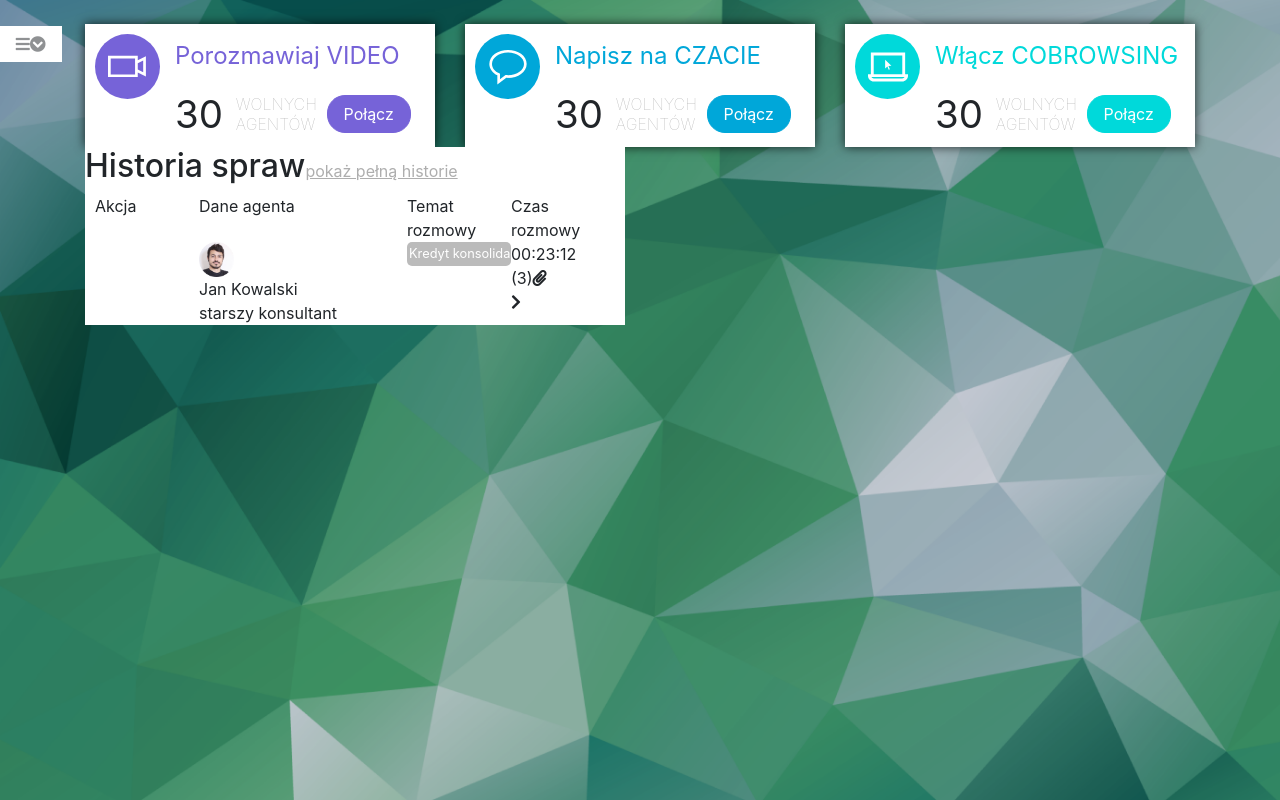
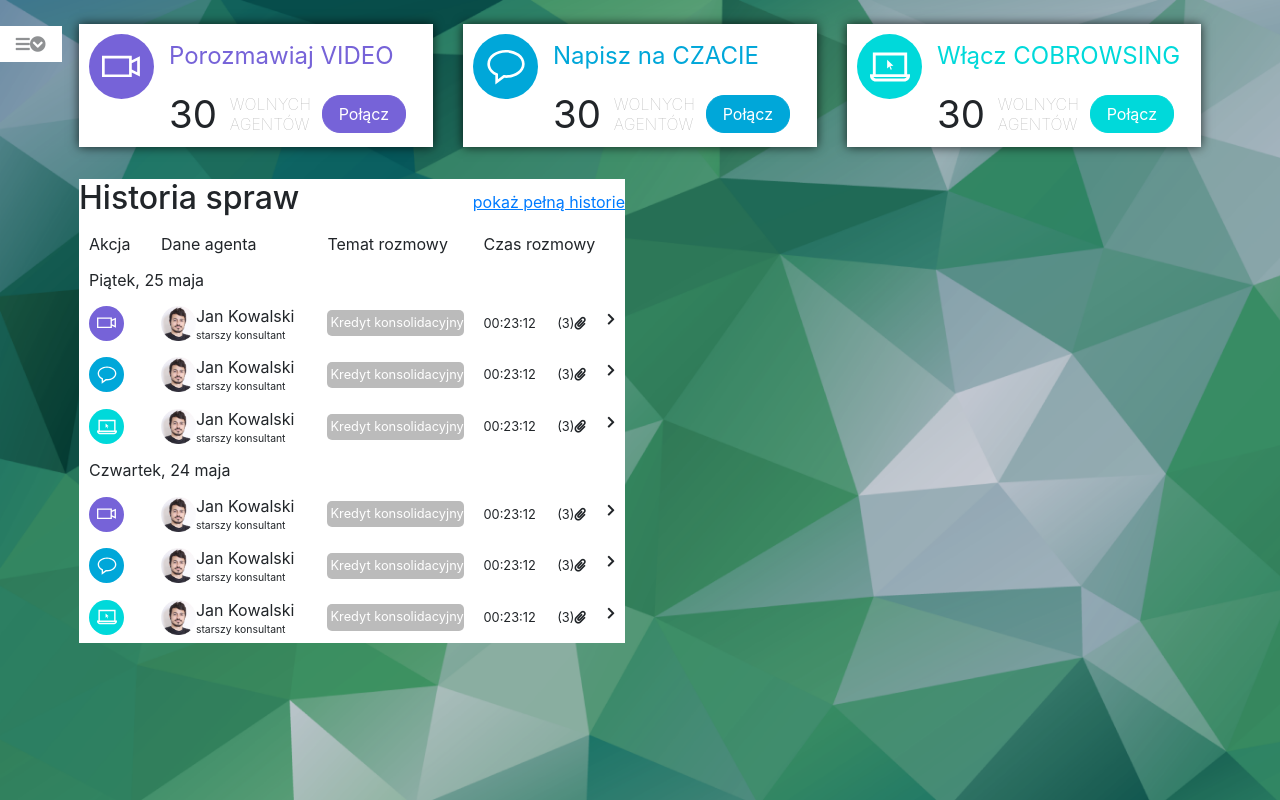
Before and after one commit to barbarabanach/zadanie-rekrutacyjne, an Angular app: page / in a window 1280 px wide. Built offline with nearby package versions, Linux system fonts and the light colour scheme.

Commit message:
history component styliing

```diff
--- a/src/app/app.component.html
+++ b/src/app/app.component.html
@@ -1,10 +1,11 @@
 <app-sidemenu></app-sidemenu>
 
-<div class="container">
+<div id="main-app-container">
+    <div class="container-fluid">
 
         <!-- CONTACT BOXES -->
 
-    <div class="row">
+        <div class="row main-row">
 
             <div class="col-sm-4 outer-container">
                 <div class="inner-container">
@@ -28,7 +29,7 @@
 
         <!-- MAIN -->
 
-    <div class="row">
+        <div class="row main-row">
             <div class="col-6">
                 <!-- HISTORIA SPRAW -->
                 <app-history></app-history>
@@ -38,3 +39,4 @@
             </div>
         </div>
     </div>
+</div>
--- a/src/app/app.component.scss
+++ b/src/app/app.component.scss
@@ -0,0 +1,3 @@
+.main-row {
+    padding-bottom: 2rem;
+}
--- a/src/app/history/history.component.html
+++ b/src/app/history/history.component.html
@@ -12,6 +12,8 @@
     <span class="action-title-title">Temat rozmowy</span>
     <span class="action-details-title">Czas rozmowy</span>
   </div>
+
+  <div class="date-spacer">Piątek, 25 maja</div>
 
   <div class="action-box videochat">
     <div class="action-icon"></div>
@@ -38,9 +40,138 @@
 
       <i class="fas fa-chevron-right"></i>
     </div>
-
-
   </div>
 
+    <div class="action-box chat">
+      <div class="action-icon"></div>
 
+      <div class="action-agent">
+        <div class="agent-avatar">
+          <img src="assets/avatar.png" alt="avatar">
+        </div>
+        <div class="agent-details">
+          <div class="agent-name">Jan Kowalski</div>
+          <div class="agent-role">starszy konsultant</div>
+        </div>
+      </div>
+
+      <div class="action-title">Kredyt konsolidacyjny</div>
+
+      <div class="action-details">
+        <div class="action-time">00:23:12</div>
+
+        <div class="action-attachments">
+          <span class="attachmenet-number">(3)</span>
+          <i class="fas fa-paperclip"></i>
+        </div>
+
+        <i class="fas fa-chevron-right"></i>
+      </div>
+    </div>
+
+      <div class="action-box cobrowsing">
+        <div class="action-icon"></div>
+
+        <div class="action-agent">
+          <div class="agent-avatar">
+            <img src="assets/avatar.png" alt="avatar">
+          </div>
+          <div class="agent-details">
+            <div class="agent-name">Jan Kowalski</div>
+            <div class="agent-role">starszy konsultant</div>
+          </div>
+        </div>
+
+        <div class="action-title">Kredyt konsolidacyjny</div>
+
+        <div class="action-details">
+          <div class="action-time">00:23:12</div>
+
+          <div class="action-attachments">
+            <span class="attachmenet-number">(3)</span>
+            <i class="fas fa-paperclip"></i>
+          </div>
+
+          <i class="fas fa-chevron-right"></i>
+        </div>
+      </div>
+  <div class="date-spacer">Czwartek, 24 maja</div>
+        <div class="action-box videochat">
+          <div class="action-icon"></div>
+
+          <div class="action-agent">
+            <div class="agent-avatar">
+              <img src="assets/avatar.png" alt="avatar">
+            </div>
+            <div class="agent-details">
+              <div class="agent-name">Jan Kowalski</div>
+              <div class="agent-role">starszy konsultant</div>
+            </div>
+          </div>
+
+          <div class="action-title">Kredyt konsolidacyjny</div>
+
+          <div class="action-details">
+            <div class="action-time">00:23:12</div>
+
+            <div class="action-attachments">
+              <span class="attachmenet-number">(3)</span>
+              <i class="fas fa-paperclip"></i>
+            </div>
+
+            <i class="fas fa-chevron-right"></i>
+          </div>
+        </div>
+      <div class="action-box chat">
+        <div class="action-icon"></div>
+
+        <div class="action-agent">
+          <div class="agent-avatar">
+            <img src="assets/avatar.png" alt="avatar">
+          </div>
+          <div class="agent-details">
+            <div class="agent-name">Jan Kowalski</div>
+            <div class="agent-role">starszy konsultant</div>
+          </div>
+        </div>
+
+        <div class="action-title">Kredyt konsolidacyjny</div>
+
+        <div class="action-details">
+          <div class="action-time">00:23:12</div>
+
+          <div class="action-attachments">
+            <span class="attachmenet-number">(3)</span>
+            <i class="fas fa-paperclip"></i>
+          </div>
+
+          <i class="fas fa-chevron-right"></i>
+        </div>
+      </div>
+      <div class="action-box cobrowsing">
+        <div class="action-icon"></div>
+
+        <div class="action-agent">
+          <div class="agent-avatar">
+            <img src="assets/avatar.png" alt="avatar">
+          </div>
+          <div class="agent-details">
+            <div class="agent-name">Jan Kowalski</div>
+            <div class="agent-role">starszy konsultant</div>
+          </div>
+        </div>
+
+        <div class="action-title">Kredyt konsolidacyjny</div>
+
+        <div class="action-details">
+          <div class="action-time">00:23:12</div>
+
+          <div class="action-attachments">
+            <span class="attachmenet-number">(3)</span>
+            <i class="fas fa-paperclip"></i>
+          </div>
+
+          <i class="fas fa-chevron-right"></i>
+        </div>
+      </div>
 </div>
--- a/src/app/history/history.component.scss
+++ b/src/app/history/history.component.scss
@@ -20,24 +20,76 @@
 }
 
 .action-title {
+    background: #bbbbbb;
+    border-radius: 5px;
+    color: #fff;
     font-size: 0.8rem;
-    color: #fff;
-    background: #bbbbbb;
-    height: 1.5rem;
     white-space: nowrap;
-    border-radius: 5px;
-    padding: 2px;
+    padding: 3px 3px 4px;
     text-align: center;
 }
 
-.history-box-heading h2 {
-    display: inline-block;
+.history-box-heading {
+    align-items: center;
+    display: flex;
+    justify-content: space-between;
+    padding: 10px 10px 8 px;
+}
+
+.action-box {
+    align-items: center;
+
+    .action-icon::before {
+        content: '';
+        display: block;
+
+        width: 35px;
+        height: 35px;
+
+        background-color: red;
+        border-radius: 50%;
+    }
+
+    &.videochat .action-icon::before {
+        background-color: #7663d8;
+        background-image: url(../../assets/videochat.svg);
+        background-repeat: no-repeat;
+        background-position: 50% 50%;
+        background-size: 20px 20px;
+
+        height: 35px;
+        width: 35px;
+    }
+
+    &.chat .action-icon::before {
+        background-color: #00a7d9;
+        background-image: url(../../assets/chat.svg);
+        background-repeat: no-repeat;
+        background-position: 50% 50%;
+        background-size: 20px 20px;
+
+        height: 35px;
+        width: 35px;
+    }
+
+    &.cobrowsing .action-icon::before {
+        background-color: #00d9da;
+        background-image: url(../../assets/cobrowsing.svg);
+        background-repeat: no-repeat;
+        background-position: 50% 50%;
+        background-size: 20px 20px;
+
+        height: 35px;
+        width: 35px;
+    }
 }
 
 .action-box-titles,
-.action-box {
+.action-box,
+.date-spacer {
     display: flex;
-    padding: 0 10px;
+    padding: 6px 10px;
+    justify-content: space-between;
 }
 
 .action-icon-title, .action-icon,
@@ -48,14 +100,30 @@
 }
 
 .action-icon-title,.action-icon {
-    width: 20%;
+    width: 10%;
 }
 .action-agent-title, .action-agent {
-    width: 40%;
+    width: 28%;
 }
 .action-title-title, .action-title {
-    width: 20%;
+    width: 26%;
 }
 .action-details-title, .action-details {
-    width: 20%;
+    width: 25%;
 }
+
+.action-agent {
+    display: flex;
+    align-items: center;
+
+    .agent-role {
+        font-size: 0.65rem;
+        white-space: nowrap;
+    }
+}
+
+.action-details {
+    display: flex;
+    font-size: 0.8rem;
+    justify-content: space-between;
+}
--- a/src/styles.scss
+++ b/src/styles.scss
@@ -12,10 +12,7 @@ body {
     background-attachment:fixed
 }
 
-u {
-    color: #aeaeae;
+#main-app-container {
+    width: 90vw;
+    margin: 0 auto;
 }
-
-small {
-    font-size: 67%;
-}
```
Lines whose indentation alone changed are shown as unchanged.
